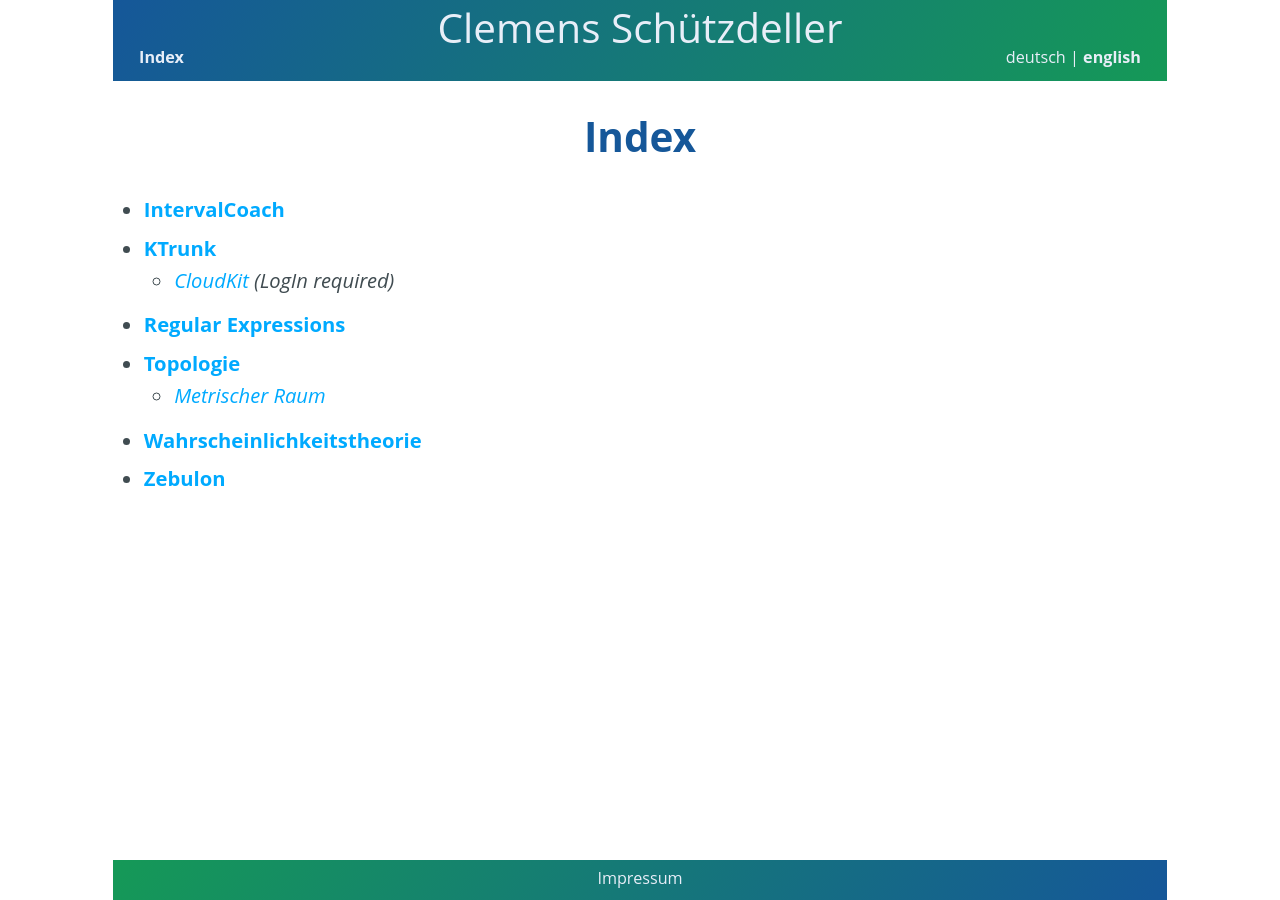
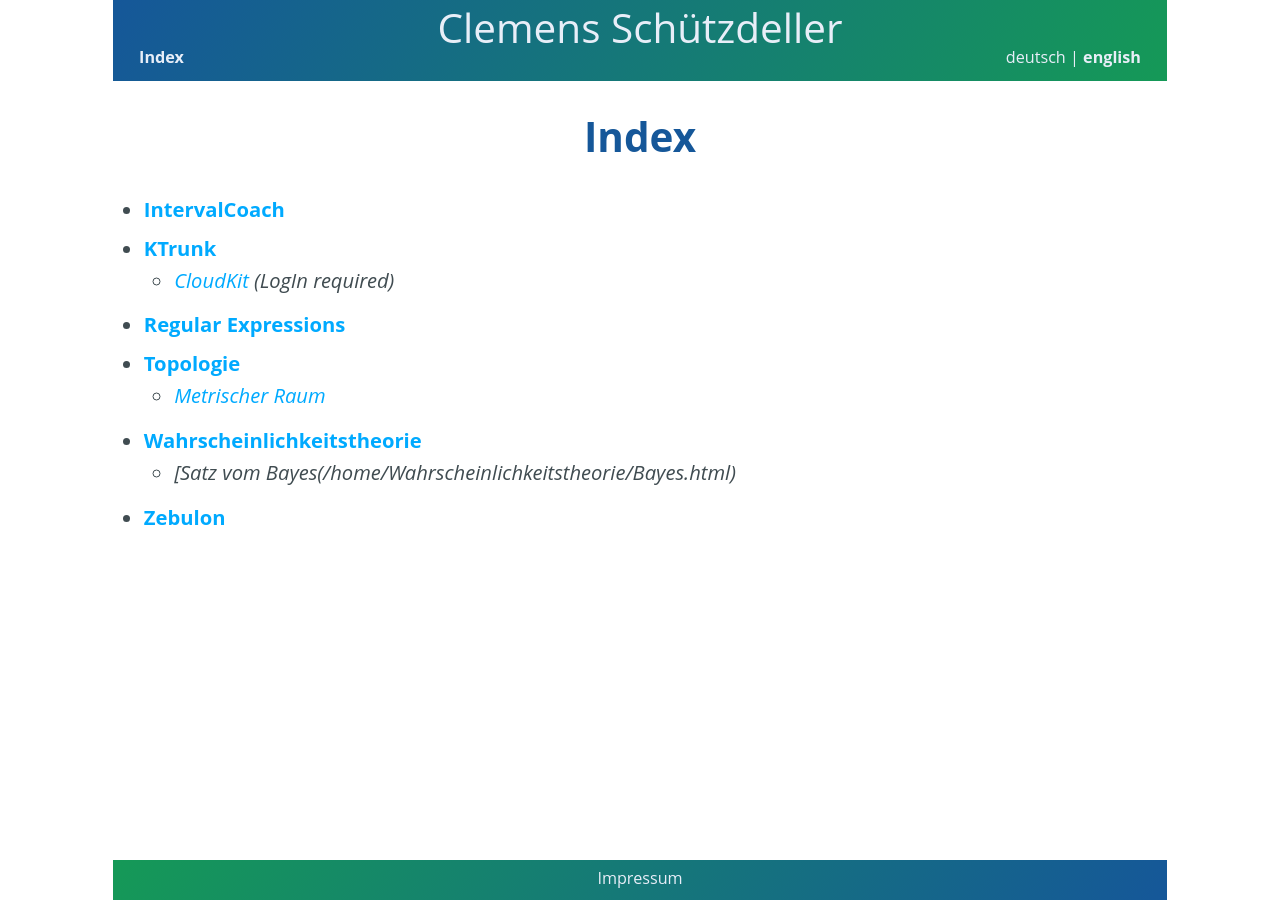
Before and after one commit to cs-LA/home, a Jekyll site: the page built from Pages.md, in a window 1280 px wide. Built offline with Jekyll 4.4.1, drawn with Linux system fonts in a browser that asks for light colours; our own code applies the rules of GitHub Pages for plain Markdown files.

Commit message:
Pages.md aktualisieren

```diff
--- a/Pages.md
+++ b/Pages.md
@@ -7,4 +7,5 @@
  - **[Topologie](/home/Topologie/index.html)**
    - *[Metrischer Raum](/home/Topologie/MetrischerRaum.html)*
  - **[Wahrscheinlichkeitstheorie](/home/Wahrscheinlichkeitstheorie/index.html)**
+   - *[Satz vom Bayes(/home/Wahrscheinlichkeitstheorie/Bayes.html)*
  - **[Zebulon](/home/Zebulon/index.html)**
```
